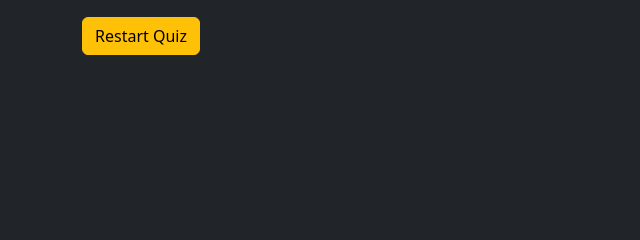
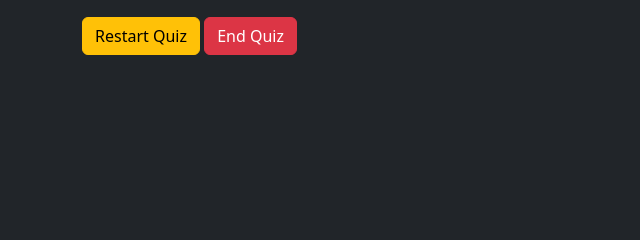
Before and after one commit to bhanu-katoch/lms-django, a Django app: template lms/quiz/templates/quiz_result.html in a window 1280 px wide. Shown: the part 189-429 px from the top of the page, without its empty margins (0-640 px from the left). Run offline with Django 5.2, Linux system fonts and the light colour scheme; the template is opened without the code that fills it, so the values that code supplies are empty.

Commit message:
add end quiz button for smooth flow

```diff
--- a/lms/quiz/templates/quiz_result.html
+++ b/lms/quiz/templates/quiz_result.html
@@ -5,4 +5,8 @@
     <p><strong>Percentage:</strong> {{ percentage|floatformat:2 }}%</p>
 
     <a href="{% url 'restart_quiz' quiz.id %}" class="btn btn-warning">Restart Quiz</a>
+    <a href="{% url 'course_content' quiz.course.id %}" class="btn btn-danger">End Quiz</a>
+
+
+
 {% endblock %}
```
